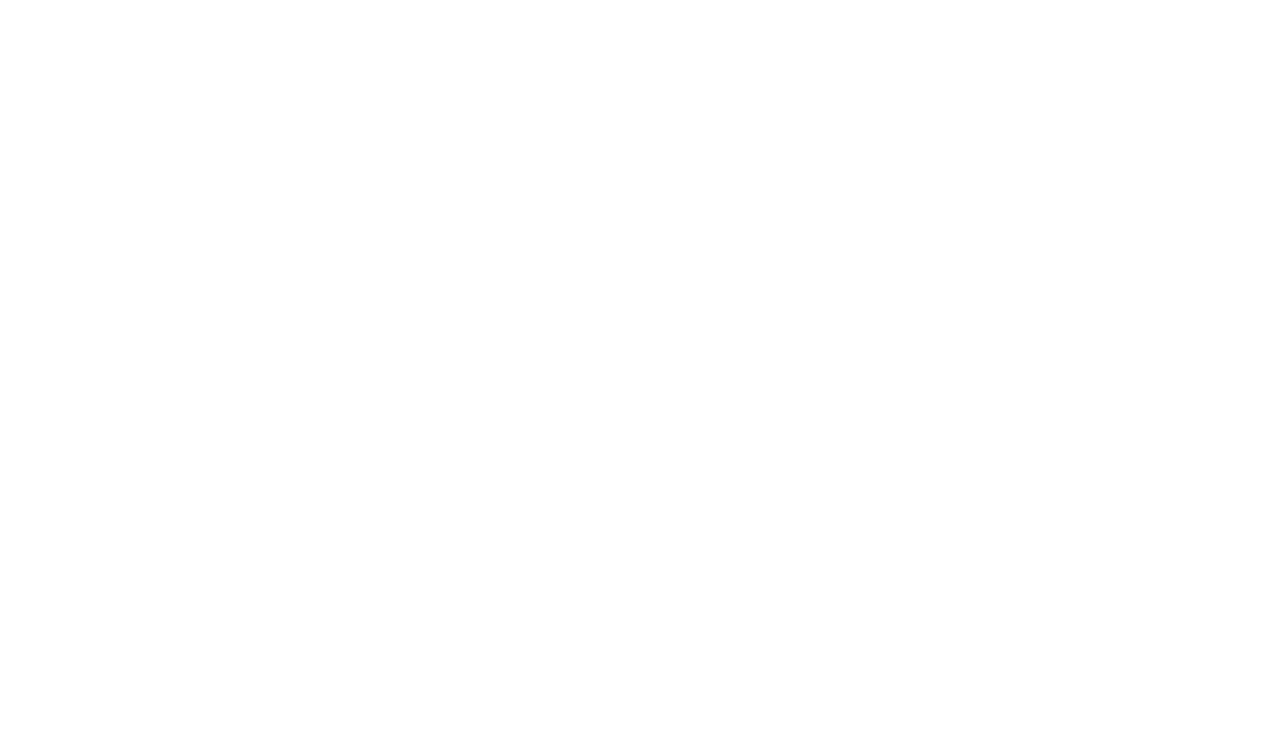
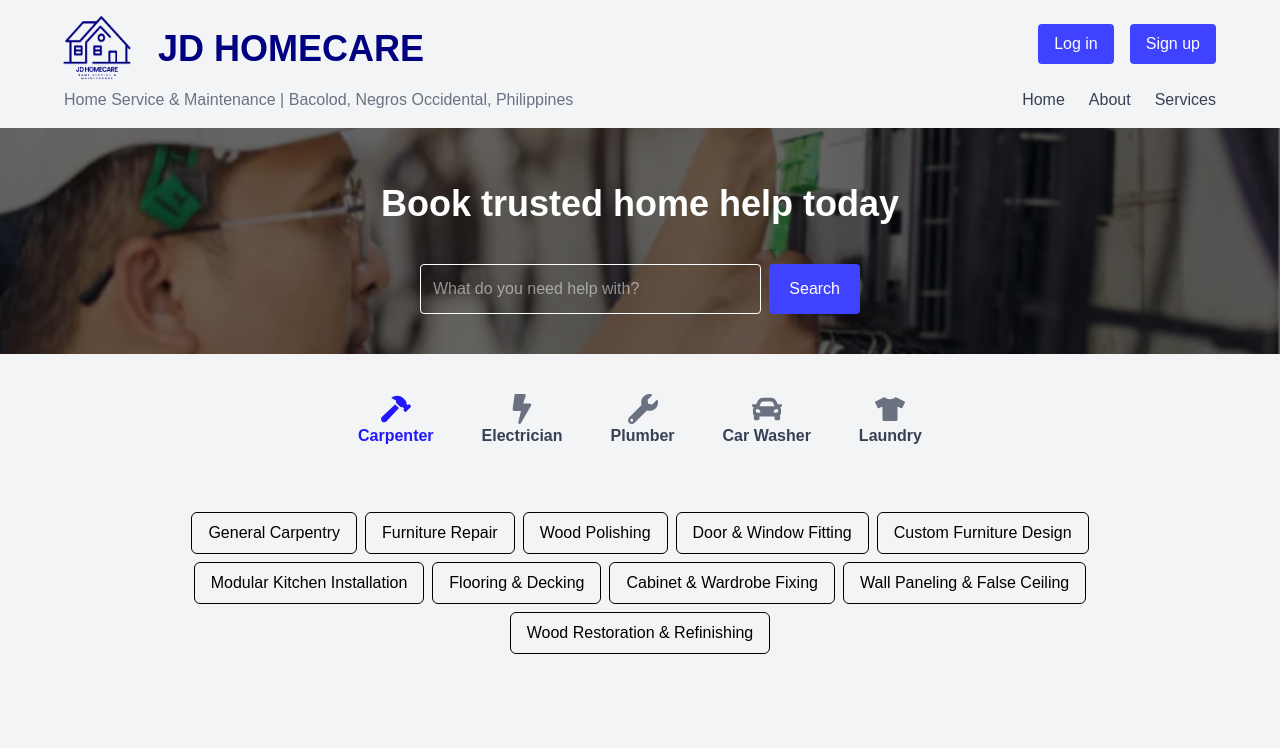
Before and after one commit to Jexaruuu/JD-HOMECARE, a React (Vite) app in the folder frontend/: page / in a window 1280 px wide. Before the commit this address had no page. Shown: the top 748 px of the page. Built offline with nearby package versions, Linux system fonts and the light colour scheme.

Commit message:
little update

```diff
--- a/frontend/src/App.jsx
+++ b/frontend/src/App.jsx
@@ -14,7 +14,7 @@
   return (
     <Router>
       <Routes>
-        <Route path="/home" element={<Home />} />
+        <Route path="/" element={<Home />} />
         <Route path="/login" element={<Login />} />
         <Route path="/signup" element={<Signup />} />
         <Route path="/forgotpassword" element={<ForgotPassword />} />
--- a/frontend/src/components/navigation/Navigation.jsx
+++ b/frontend/src/components/navigation/Navigation.jsx
@@ -30,7 +30,7 @@
 
           <nav>
             <ul className="flex space-x-6 text-[16px]">
-              <li><Link to="/home" className="text-gray-700 font-medium hover:text-[#0d05d2]">Home</Link></li>
+              <li><Link to="/" className="text-gray-700 font-medium hover:text-[#0d05d2]">Home</Link></li>
               <li><Link to="#" className="text-gray-700 font-medium hover:text-[#0d05d2]">About</Link></li>
               <li><Link to="/services" className="text-gray-700 font-medium hover:text-[#0d05d2]">Services</Link></li>
             </ul>
--- a/frontend/src/components/navigation/Usernavigation.jsx
+++ b/frontend/src/components/navigation/Usernavigation.jsx
@@ -33,7 +33,7 @@
               <button
                 onClick={() => {
                   localStorage.removeItem("user");
-                  window.location.href = "/home";
+                  window.location.href = "/";
                 }}
                 className="text-red-500 hover:text-red-700 text-sm cursor-pointer text-right"
               >
```
